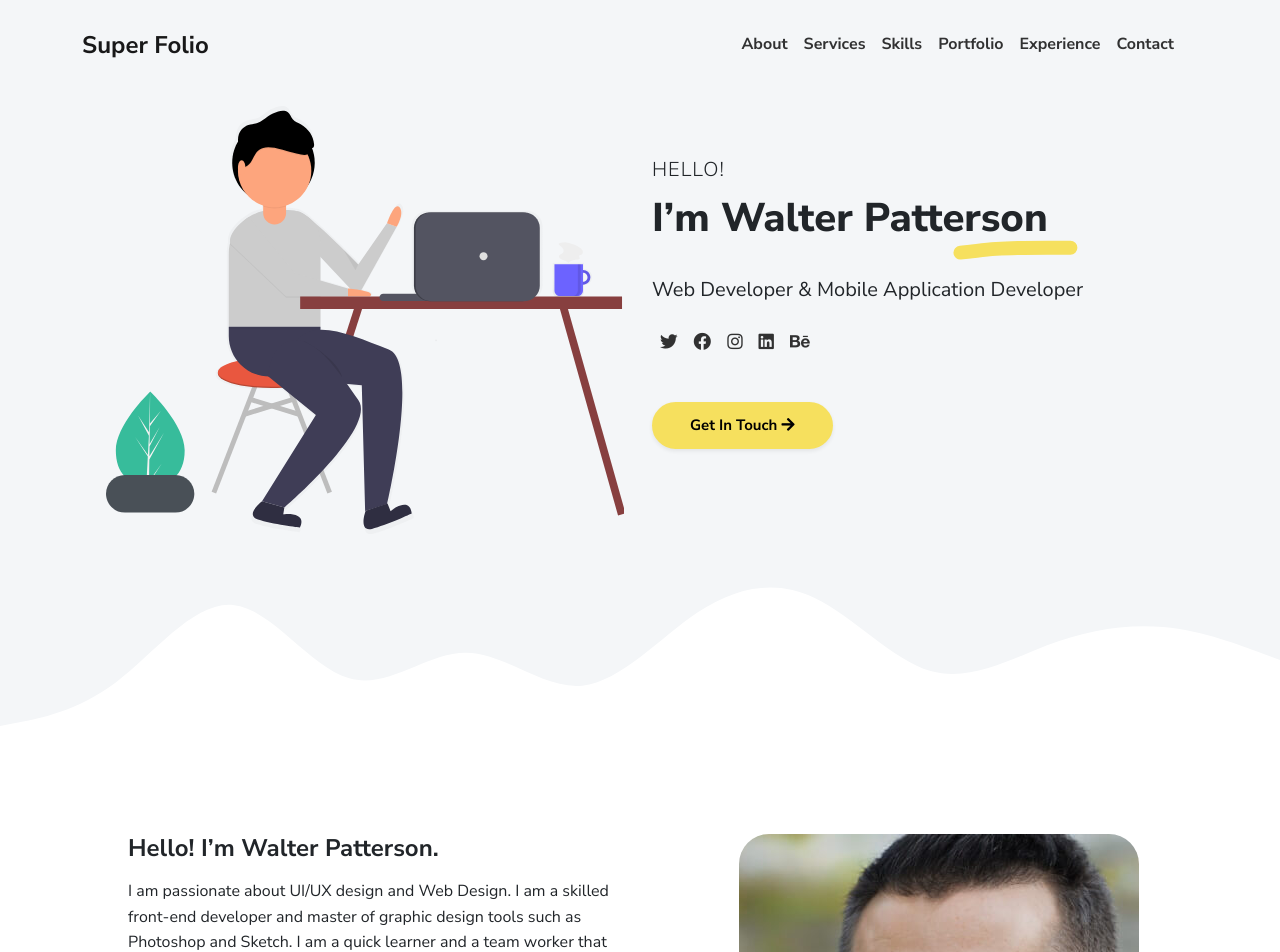
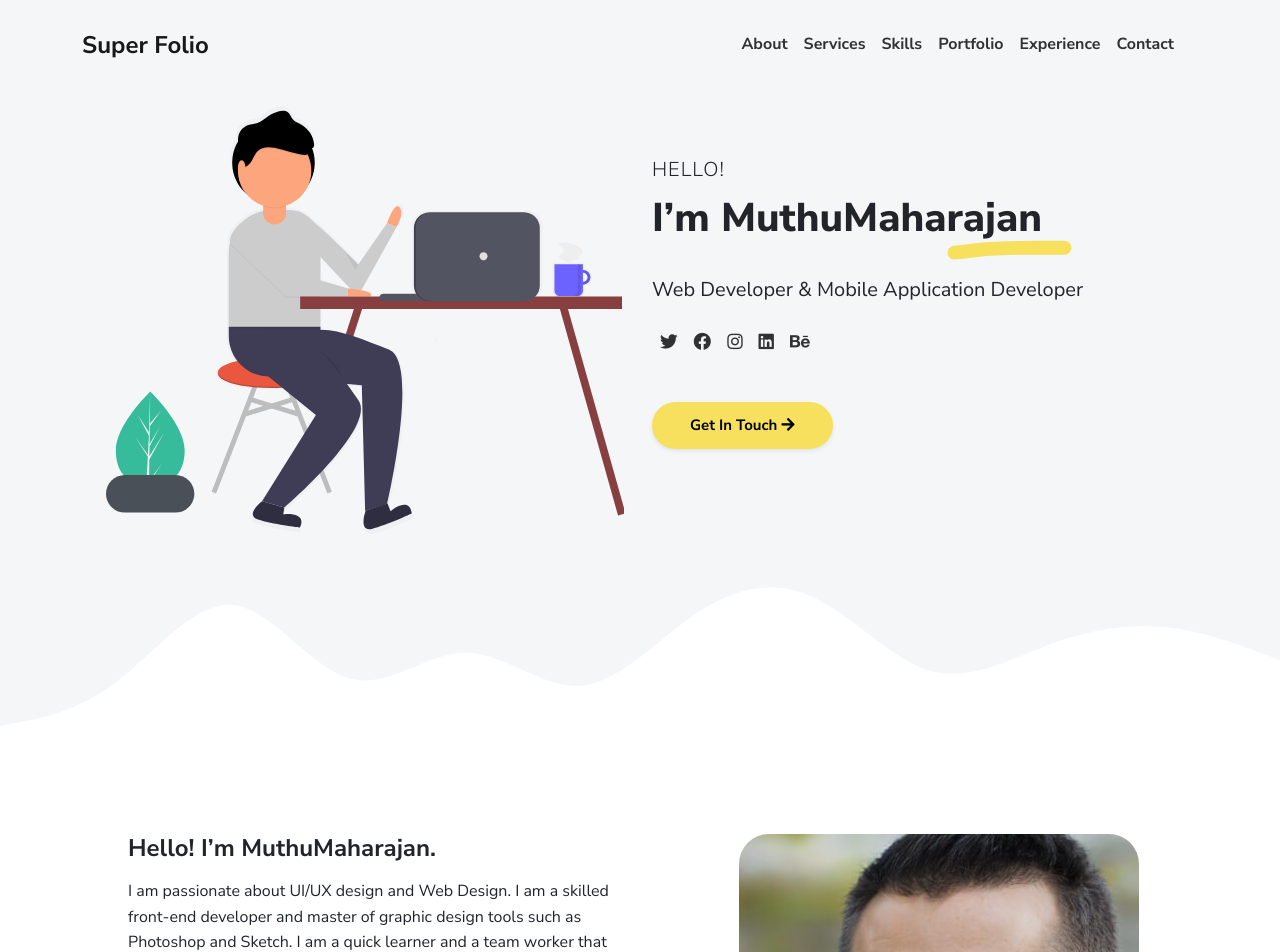
Before and after one commit to MuthuMaha/myprofile_1, a plain HTML site: page index.html in a window 1280 px wide. Shown: the top 952 px of the page. Drawn offline with Linux system fonts and the light colour scheme.

Commit message:
name changed

```diff
--- a/index.html
+++ b/index.html
@@ -57,7 +57,7 @@
 <div class="col-lg-6">
 <div class="mt-5">
 <p class="lead text-uppercase mb-1">Hello!</p>
-<h1 class="intro-title marker" data-aos="fade-left" data-aos-delay="50">I’m Walter Patterson</h1>
+<h1 class="intro-title marker" data-aos="fade-left" data-aos-delay="50">I’m MuthuMaharajan</h1>
 <p class="lead fw-normal mt-3" data-aos="fade-up" data-aos-delay="100">Web Developer & Mobile Application Developer</p>
 <div class="social-nav" data-aos="fade-up" data-aos-delay="200">
 <nav role="navigation">
@@ -82,7 +82,7 @@
 <div class="container-narrow">
 <div class="row">
 <div class="col-md-6">
-<h2 class="h4 my-2">Hello! I’m Walter Patterson.</h2>
+<h2 class="h4 my-2">Hello! I’m MuthuMaharajan.</h2>
 <p>I am passionate about UI/UX design and Web Design. I am a skilled front-end developer and master of graphic design tools such as Photoshop and Sketch. I am a quick learner and a team worker that gets the job done. I can easily capitalize on low hanging fruits and quickly maximize timely deliverables for real-time schemas.</p>
 <div class="row mt-3">
 <div class="col-sm-2">
```
